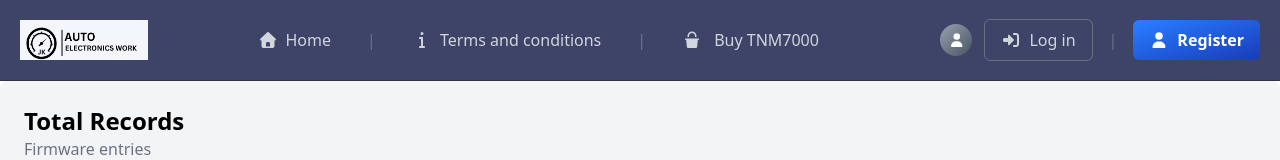
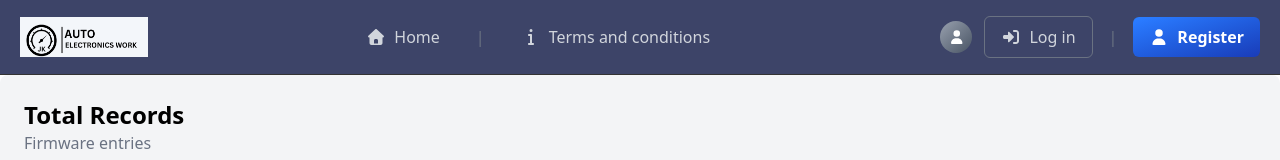
Before and after one commit to deveshwadibhasme/jk-automobile, a React (Vite) app in the folder client/: page / in a window 1280 px wide. Shown: the top 160 px of the page. Built offline with nearby package versions, Linux system fonts and the light colour scheme; no server answers.

Commit message:
Remove TNM7000 purchase link from header
Removed the link to buy TNM7000 from the header.

```diff
--- a/client/src/components/layout/Header.jsx
+++ b/client/src/components/layout/Header.jsx
@@ -64,17 +64,7 @@ const Header = () => {
                 Terms and conditions
               </Link>
 
-              <span className="text-gray-500">|</span>
 
-              <a
-                target="_blank"
-                href="https://tnm.jkautoelectronicworks.com/"
-                className="flex items-center gap-3 text-gray-300 px-4 py-3 rounded-md hover:bg-[#2d2d2d] hover:text-white transition"
-                onClick={closeMobileMenu}
-              >
-                <FontAwesomeIcon icon={faBucket} />
-                Buy TNM7000
-              </a>
             </div>
           </nav>
 
```
